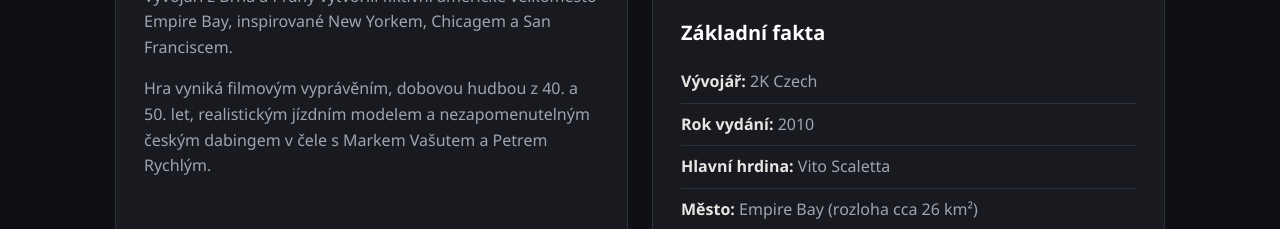
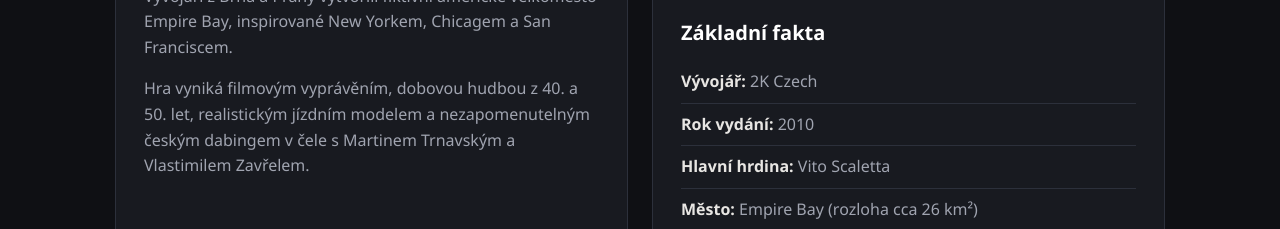
Before and after one commit to bulbulbul111/mafia2-web, a plain HTML site: page index.html in a window 1280 px wide. Shown: the part 984-1213 px from the top of the page. Drawn offline with Linux system fonts and the light colour scheme.

Commit message:
Update index.html

```diff
--- a/index.html
+++ b/index.html
@@ -50,7 +50,7 @@
                     </p>
                     <p>
                         Hra vyniká filmovým vyprávěním, dobovou hudbou z 40. a 50. let, realistickým jízdním modelem
-                        a nezapomenutelným českým dabingem v čele s Markem Vašutem a Petrem Rychlým.
+                        a nezapomenutelným českým dabingem v čele s Martinem Trnavským a Vlastimilem Zavřelem.
                     </p>
                 </div>
                 <div class="card">
```
